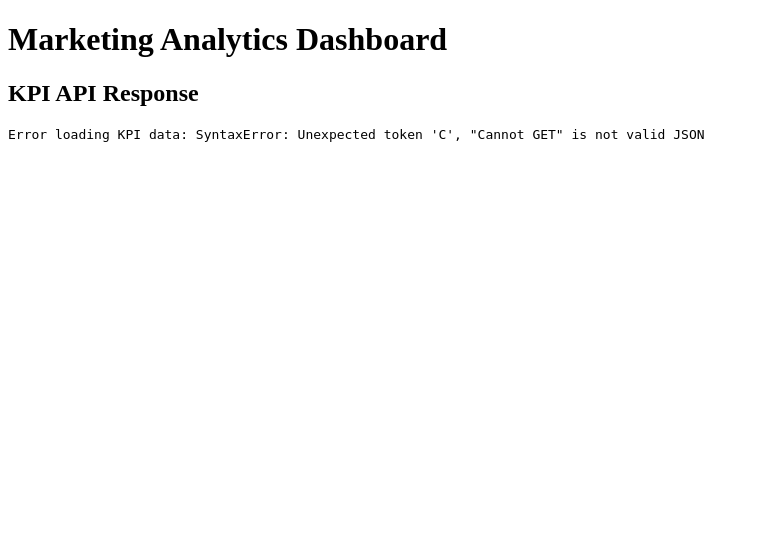
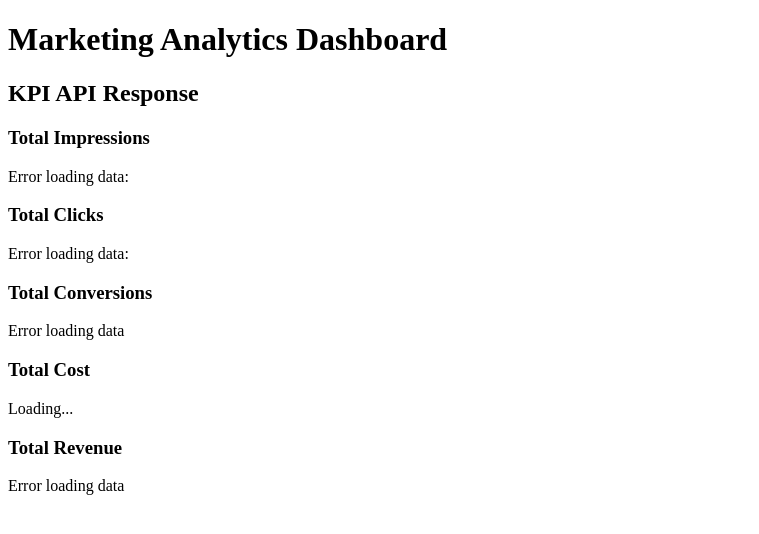
Before and after one commit to karianjahi/marketers_paradise, a Django app: template core/analytics/templates/analytics/dashboard.html in a window 1280 px wide. Shown: the top 534 px of the page, without its empty margins (0-759 px from the left). Run offline with Django 5.2, Linux system fonts and the light colour scheme; the template is opened without the code that fills it, so the values that code supplies are empty.

Commit message:
Update the dashboard with totals and provide javascriipt functionality to retrieve this ids

```diff
--- a/core/analytics/static/analytics/js/dashboard.js
+++ b/core/analytics/static/analytics/js/dashboard.js
@@ -2,8 +2,16 @@ console.log("dashboard.js loaded");
 fetch("/api/kpis/")
     .then(response => response.json())
     .then(data => {
-        document.getElementById("kpi-output").textContent = JSON.stringify(data, null, 2);
+        document.getElementById("total-impressions").textContent = data.total_impressions
+        document.getElementById("total-clicks").textContent = data.total_clicks
+        document.getElementById("total-conversions").textContent = data.total_conversions
+        document.getElementById("total-cost").textContent = data.total_cost
+        document.getElementById("total-revenue").textContent = "€ " + data.total_revenue
     })
     .catch(error => {
-        document.getElementById("kpi-output").textContent = "Error loading KPI data: " + error;
+        document.getElementById("total-impressions").textContent = "Error loading data: ";
+        document.getElementById("total-clicks").textContent = "Error loading data: "
+        document.getElementById("total-conversions").textContent = "Error loading data";
+        document.getElementById("total-revenue").textContent = "Error loading data";
+        document.getElementById("roas").textContent = "Error loading data";
     });
--- a/core/analytics/templates/analytics/dashboard.html
+++ b/core/analytics/templates/analytics/dashboard.html
@@ -9,7 +9,35 @@
 <body>
     <h1>Marketing Analytics Dashboard</h1>
     <h2>KPI API Response</h2>
-    <pre id="kpi-output">Loading KPI data...</pre>
+
+    <div>
+        <h3>Total Impressions</h3>
+        <p id="total-impressions">Loading...</p>
+    </div>
+
+    <div>
+        <h3>Total Clicks</h3>
+        <p id="total-clicks">Loading...</p>
+    </div>
+
+    <div>
+        <h3>Total Conversions</h3>
+        <p id="total-conversions">Loading...</p>
+    </div>
+
+    <div>
+        <h3>Total Cost</h3>
+        <p id="total-cost">Loading...</p>
+    </div>
+
+    <div>
+        <h3>Total Revenue</h3>
+        <p id="total-revenue">Loading...</p>
+    </div>
+
+
+
+
     <script src="{% static 'analytics/js/dashboard.js' %}"></script>
 </body>
 </html>
```
